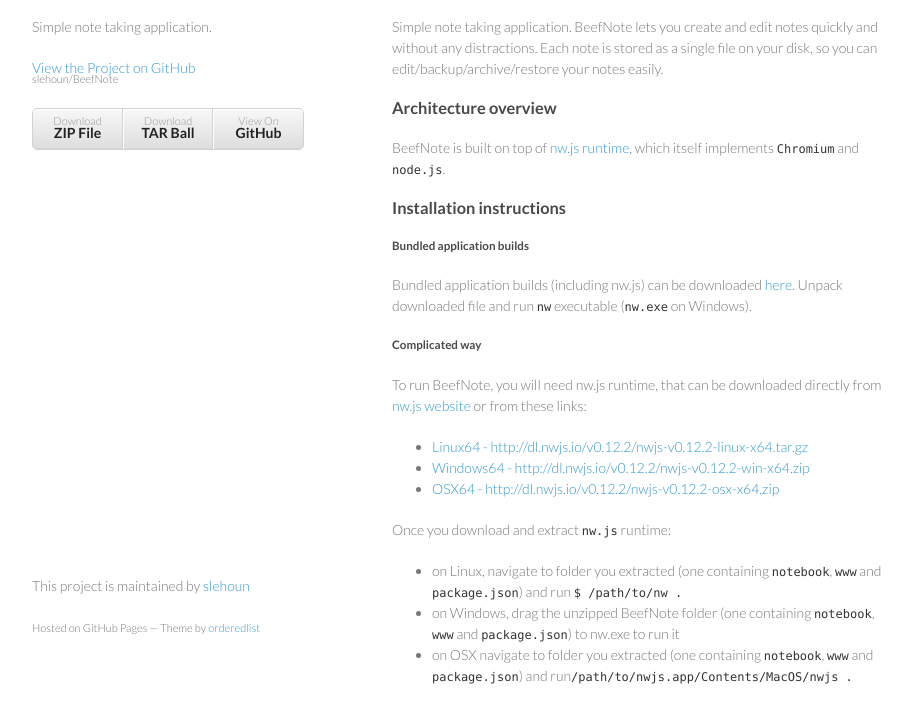
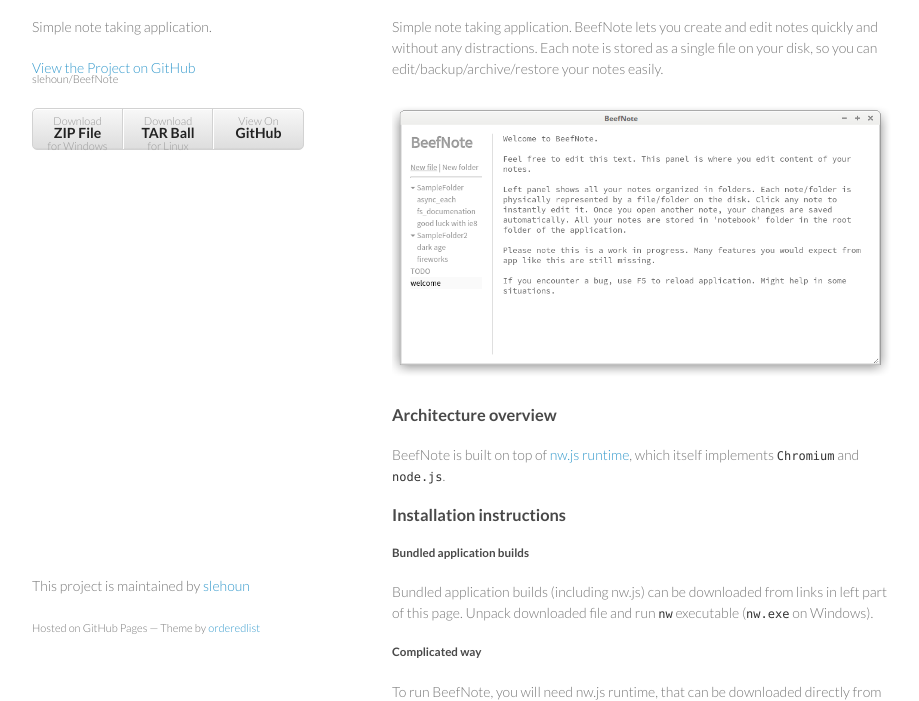
Before and after one commit to slehoun/BeefNote, a plain HTML site: page index.html in a window 1280 px wide. Shown: the part 93-794 px from the top of the page, without its empty margins (178-1097 px from the left). Drawn offline with Linux system fonts and the light colour scheme.

Commit message:
Updated index.html
Added screenshot and links to download bundled builds. Some minor
changes in text/description.

```diff
--- a/index.html
+++ b/index.html
@@ -22,8 +22,8 @@
 
 
         <ul>
-          <li><a href="https://github.com/slehoun/BeefNote/zipball/master">Download <strong>ZIP File</strong></a></li>
-          <li><a href="https://github.com/slehoun/BeefNote/tarball/master">Download <strong>TAR Ball</strong></a></li>
+          <li><a href="https://github.com/slehoun/BeefNote/raw/master/builds/Windows/BeefNote.zip">Download <strong>ZIP File</strong>for Windows</a></li>
+          <li><a href="https://github.com/slehoun/BeefNote/raw/master/builds/Linux/BeefNote.tar.gz">Download <strong>TAR Ball</strong>for Linux</a></li>
           <li><a href="https://github.com/slehoun/BeefNote">View On <strong>GitHub</strong></a></li>
         </ul>
       </header>
@@ -35,6 +35,7 @@
 BeefNote lets you create and edit notes quickly and without any distractions.
 Each note is stored as a single file on your disk, so you can edit/backup/archive/restore your notes easily.</p>
 
+<img src="BeefNote_screenshot.png" title="BeefNote" width="100%">
 <h3>
 <a id="architecture-overview" class="anchor" href="#architecture-overview" aria-hidden="true"><span class="octicon octicon-link"></span></a>Architecture overview</h3>
 
@@ -46,8 +47,7 @@
 <h5>
 <a id="bundled-application-builds" class="anchor" href="#bundled-application-builds" aria-hidden="true"><span class="octicon octicon-link"></span></a>Bundled application builds</h5>
 
-<p>Bundled application builds (including nw.js) can be downloaded
-<a href="https://drive.google.com/open?id=0BwmAR5mHWgl4fkwybnRyRlRGWkNuNVJNR2FkcUtmeldEZnBkdmxpRzczZHBBS3hDeVU5Uk0&amp;authuser=0">here</a>.
+<p>Bundled application builds (including nw.js) can be downloaded from links in left part of this page.
 Unpack downloaded file and run <code>nw</code> executable (<code>nw.exe</code> on Windows).</p>
 
 <h5>
@@ -62,13 +62,13 @@
 <li><a href="http://dl.nwjs.io/v0.12.2/nwjs-v0.12.2-osx-x64.zip">OSX64 - http://dl.nwjs.io/v0.12.2/nwjs-v0.12.2-osx-x64.zip</a></li>
 </ul>
 
-<p>Once you download and extract <code>nw.js</code> runtime:</p>
+<p>Once you download and extract <code>nw.js</code> runtime, checkout BeefNote and</p>
 
 <ul>
-<li>on Linux, navigate to folder you extracted (one containing <code>notebook</code>, <code>www</code> and <code>package.json</code>) and run <code>$ /path/to/nw .</code>
+<li>on Linux, navigate to BeefNote folder (one containing <code>notebook</code>, <code>www</code> and <code>package.json</code>) and run <code>$ /path/to/nw .</code>
 </li>
-<li>on Windows, drag the unzipped BeefNote folder (one containing <code>notebook</code>, <code>www</code> and <code>package.json</code>) to nw.exe to run it</li>
-<li>on OSX navigate to folder you extracted (one containing <code>notebook</code>, <code>www</code> and <code>package.json</code>) and run<code>/path/to/nwjs.app/Contents/MacOS/nwjs .</code>
+<li>on Windows, drag the BeefNote folder (one containing <code>notebook</code>, <code>www</code> and <code>package.json</code>) to nw.exe to run it</li>
+<li>on OSX navigate to BeefNote folder (one containing <code>notebook</code>, <code>www</code> and <code>package.json</code>) and run<code>/path/to/nwjs.app/Contents/MacOS/nwjs .</code>
 </li>
 </ul>
 
```
Also changed, not shown: BeefNote_screenshot.png (added).
